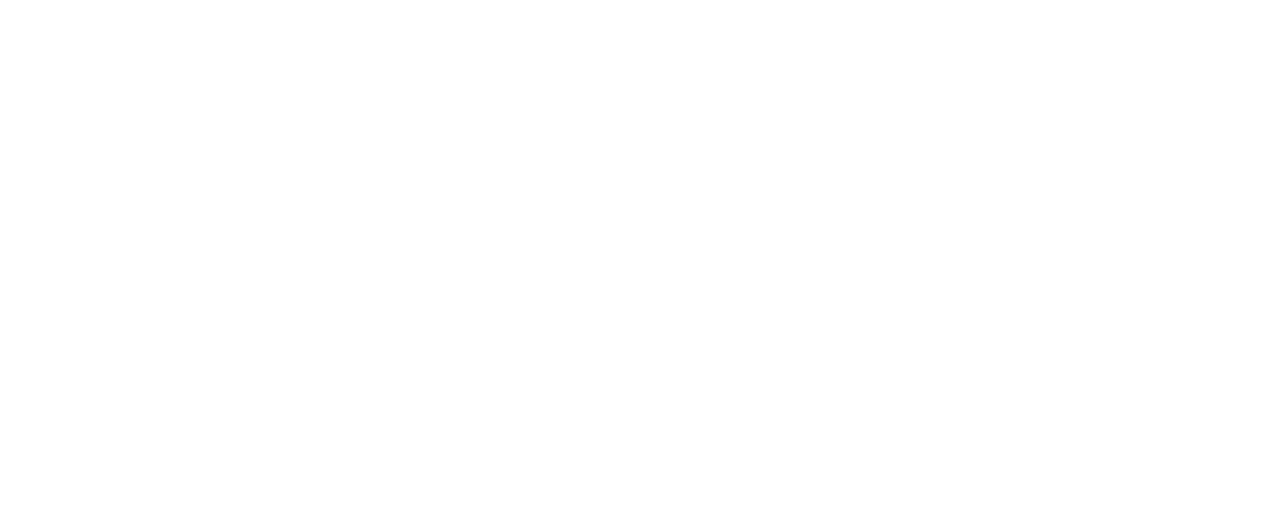
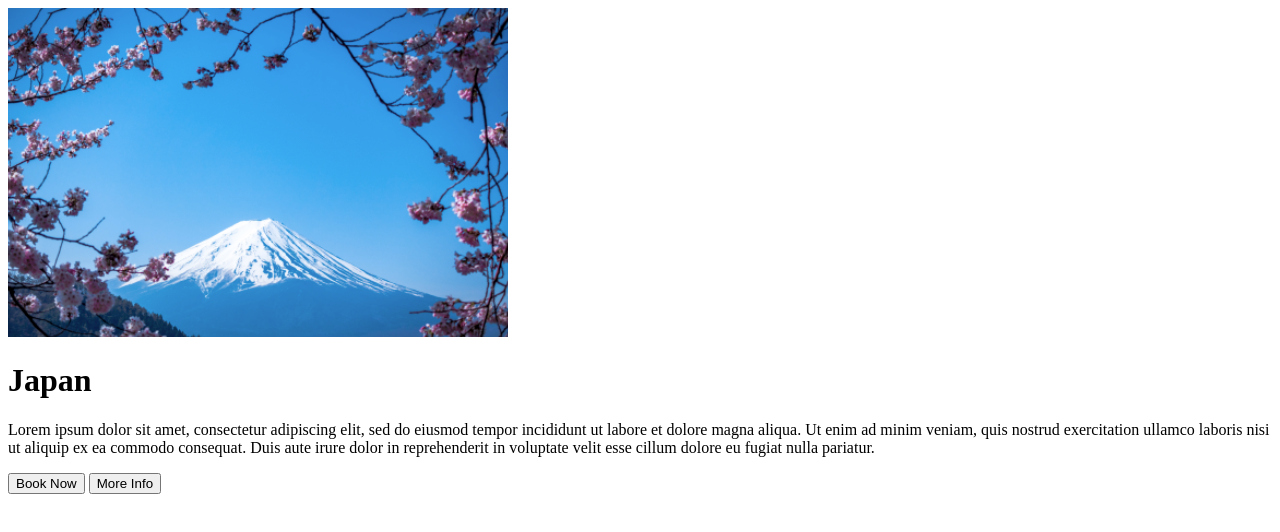
Before and after one commit to aimanwahizam/scss-bem-challange, a plain HTML site: page index.html in a window 1280 px wide. Drawn offline with Linux system fonts and the light colour scheme.

Commit message:
html structure

```diff
--- a/index.html
+++ b/index.html
@@ -1,15 +1,36 @@
 <!DOCTYPE html>
 <html lang="en">
-<head>
-    <meta charset="UTF-8">
-    <meta http-equiv="X-UA-Compatible" content="IE=edge">
-    <meta name="viewport" content="width=device-width, initial-scale=1.0">
+  <head>
+    <meta charset="UTF-8" />
+    <meta http-equiv="X-UA-Compatible" content="IE=edge" />
+    <meta name="viewport" content="width=device-width, initial-scale=1.0" />
     <title>SCSS BEM Challange</title>
-    <link rel="stylesheet" href="./styles/styles.css">
-</head>
-<body>
-    <div>
+    <link rel="stylesheet" href="./styles/styles.css" />
+  </head>
+  <body>
+    <div class="top-image">
+      <img
+        src="./images/Screenshot 2022-05-11 at 10.36.40.png"
+        alt="Fuji Mountain"
+      />
+    </div>
 
-    </div>
-</body>
+    <main>
+      <div>
+        <h1>Japan</h1>
+        <p>
+          Lorem ipsum dolor sit amet, consectetur adipiscing elit, sed do
+          eiusmod tempor incididunt ut labore et dolore magna aliqua. Ut enim ad
+          minim veniam, quis nostrud exercitation ullamco laboris nisi ut
+          aliquip ex ea commodo consequat. Duis aute irure dolor in
+          reprehenderit in voluptate velit esse cillum dolore eu fugiat nulla
+          pariatur.
+        </p>
+        <div>
+            <button>Book Now</button>
+            <button>More Info</button>
+        </div>
+      </div>
+    </main>
+  </body>
 </html>
```
